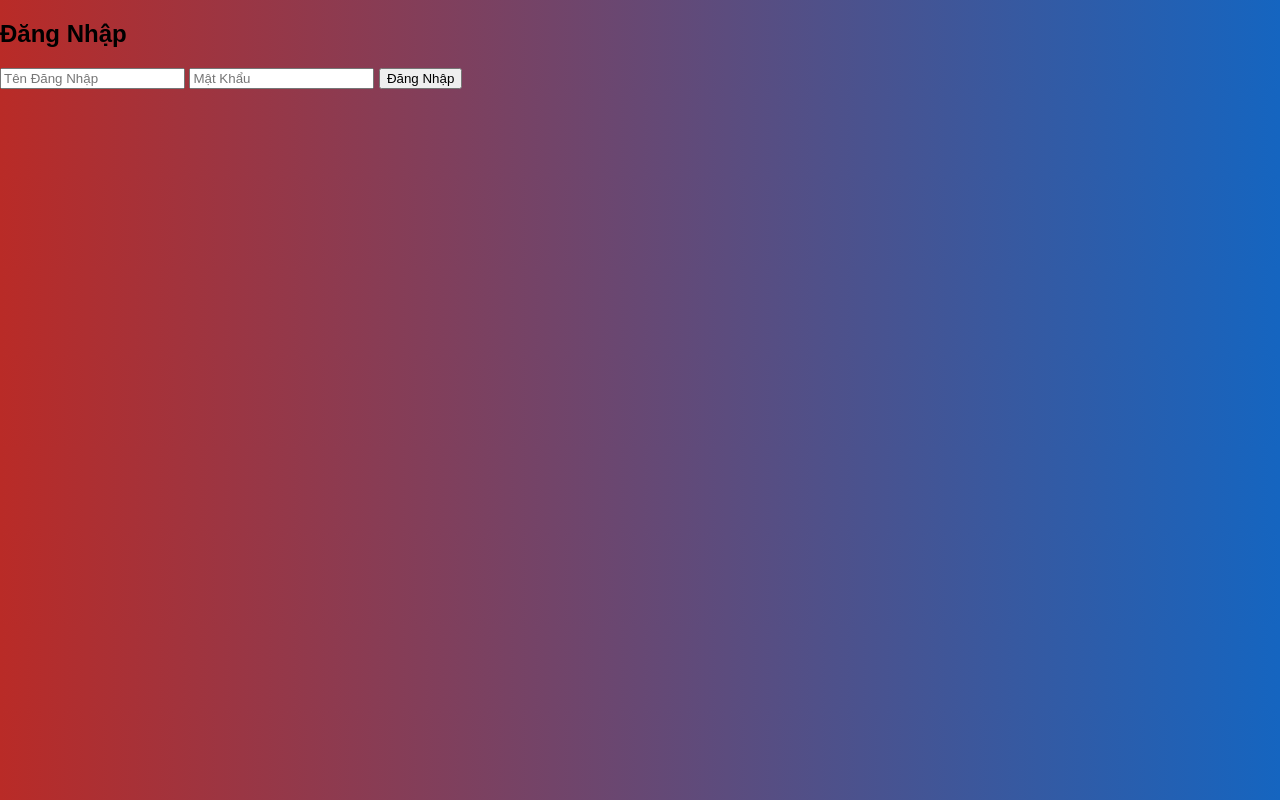
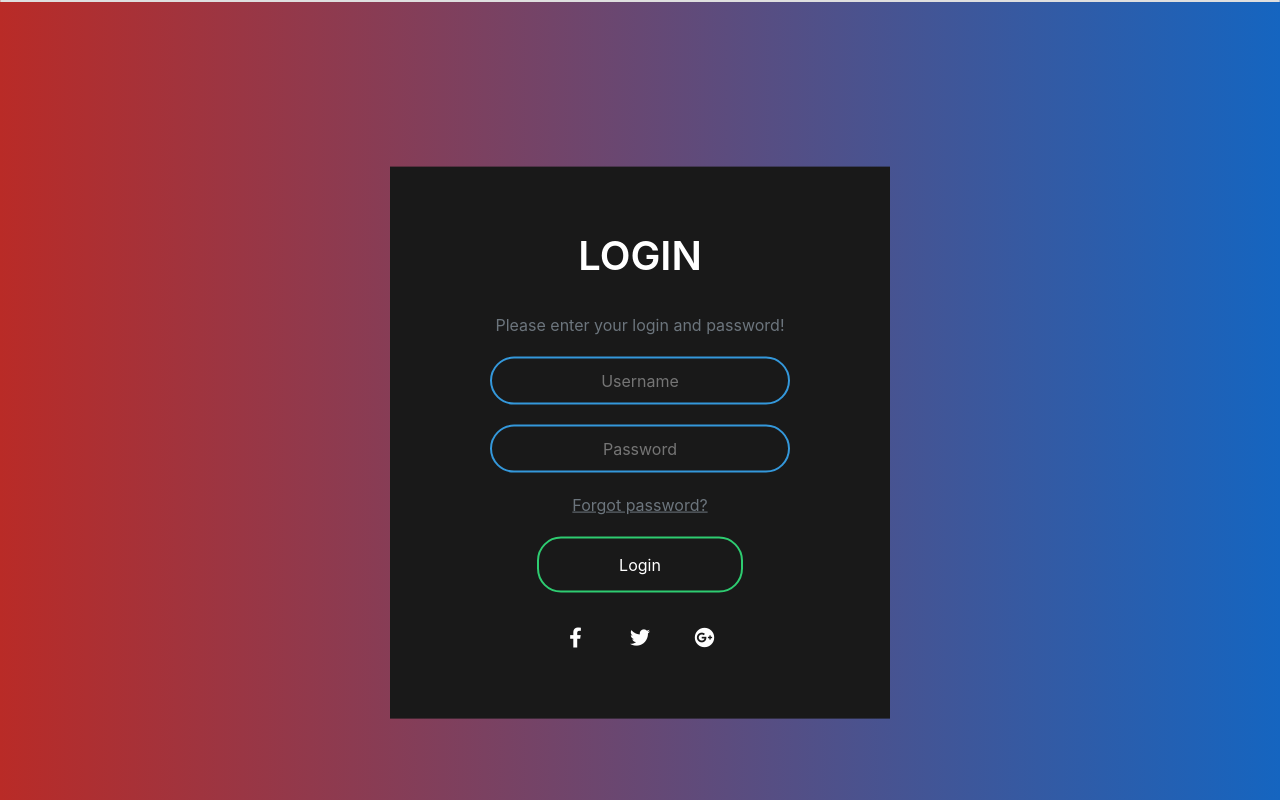
Before and after one commit to huyenlovemath/EmployeeManagement, a PHP site: page / in a window 1280 px wide. Run offline with PHP 8.4, Linux system fonts and the light colour scheme; some libraries are stand-ins or nearby versions.

Commit message:
design login and some colors

```diff
--- a/mvc/views/layout2.php
+++ b/mvc/views/layout2.php
@@ -6,8 +6,8 @@
         <meta charset='utf-8'>
         <meta name="viewport" content="width=device-width, initial-scale=1.0">
         <link rel="stylesheet" href='<?php echo ROOT_CSS?>css/<?php echo $data['page']?>.css'>
-        <link href='https://use.fontawesome.com/releases/v5.8.1/css/all.css'>
-        <link href='https://maxcdn.bootstrapcdn.com/bootstrap/4.0.0/css/bootstrap.min.css'>
+        <link rel="stylesheet"  href='https://use.fontawesome.com/releases/v5.8.1/css/all.css'>
+        <link rel="stylesheet"  href='https://maxcdn.bootstrapcdn.com/bootstrap/4.0.0/css/bootstrap.min.css'>
         <script src='https://stackpath.bootstrapcdn.com/bootstrap/4.0.0/js/bootstrap.bundle.min.js'></script>
         <script src='https://cdnjs.cloudflare.com/ajax/libs/jquery/3.2.1/jquery.min.js'></script>
 
--- a/mvc/views/pages/login.php
+++ b/mvc/views/pages/login.php
@@ -1,15 +1,28 @@
 
-<div class="signin">
-    <form action="<?php echo ROOT_LINK;?>Login" method="POST">
-        <h2>Đăng Nhập</h2>
+<div class="card">
+    <!-- <div class="" data-tilt="" style="will-change: transform; transform: perspective(300px) rotateX(0deg) rotateY(0deg);">
+        <img src="../../../public/images/img-01.png" alt="PNG">
+    </div> -->
+    <form action="<?php echo ROOT_LINK;?>Login" method="POST" class="box">
+        <h1>LOGIN</h1>
+
+        <p class="text-muted"> Please enter your login and password!</p>
         <?php if(isset($data['message'])){?>
             <div class="row">
                 <div class="message"><?php echo $data['message']['mess']?></div>
             </div>
         <?php } ?>
-        <input type="text" name="loginName" placeholder="Tên Đăng Nhập">
-        <input type="Password" name="password" placeholder="Mật Khẩu">
-        <button class="btn" type="submit">Đăng Nhập</button>
+
+        <input type="text" name="loginName" placeholder="Username">
+        <input type="Password" name="password" placeholder="Password">
+        <a class="forgot text-muted" href="#">Forgot password?</a>
+        <button class="btn" type="submit">Login</button>
+
+        <ul class="social-network social-circle">
+            <li><a href="#" class="icoFacebook" title="Facebook"><i class="fab fa-facebook-f"></i></a></li>
+            <li><a href="#" class="icoTwitter" title="Twitter"><i class="fab fa-twitter"></i></a></li>
+            <li><a href="#" class="icoGoogle" title="Google +"><i class="fab fa-google-plus"></i></a></li>
+        </ul>
     </form>
 </div>
 
@@ -26,12 +39,12 @@
             <div class="card">
                 <form class="box">
                     <h1>Login</h1>
-                    <?php if(isset($data['message'])){?>
-                        <div class="row">
-                            <div class="message"><?php echo $data['message']['mess']?></div>
-                        </div>
-                    <?php } ?>
-                    <p class="text-muted"> Please enter your login and password!</p> <input type="text" name="" placeholder="Username"> <input type="password" name="" placeholder="Password"> <a class="forgot text-muted" href="#">Forgot password?</a> <input type="submit" name="" value="Login" href="#">
+
+                    <p class="text-muted"> Please enter your login and password!</p>
+                    <input type="text" name="" placeholder="Username">
+                    <input type="password" name="" placeholder="Password">
+                    <a class="forgot text-muted" href="#">Forgot password?</a>
+                    <input type="submit" name="" value="Login" href="#">
                     <div class="col-md-12">
                         <ul class="social-network social-circle">
                             <li><a href="#" class="icoFacebook" title="Facebook"><i class="fab fa-facebook-f"></i></a></li>
--- a/public/css/header.css
+++ b/public/css/header.css
@@ -11,7 +11,8 @@ header .container {
   left: 0;
   z-index: 2;
 
-  background-color: #4B596C;
+  /* background-color: #4B596C; */
+  background-color:  #2a3442;
   border-bottom: 1px solid rgba(91, 108, 131, 0.616);
   box-shadow: 0 1px 1px 0 rgba(0, 0, 0, 0.2);
   margin: 0;
--- a/public/css/login.css
+++ b/public/css/login.css
@@ -1,20 +1,10 @@
-/* html {
+html {
 	margin: 0;
 	padding: 0;
 	width: 100%;
 	height: 100vh;
 }
-
-body{
-	margin: 0;
-	padding: 0;
-	width: 100%;
-	height: 100vh;
-	background: url('../images/login-bkg.jpg') 50% 50% no-repeat;
-	background-size: cover;
-	display: table;
-}
-
+/*
 .signin {
 	position: absolute;
 	top: 50%;
@@ -31,7 +21,7 @@ h2{
 	text-align: center;
 }
 
-input{
+/* input{
 	display: block;
 	width: 320px;
 	height: 50px;
@@ -45,9 +35,9 @@ input{
 	padding-left: 10px;
 	border-radius: 5px;
 	color :aliceblue;
-}
+} */
 
-button {
+/* button {
 	width:332px;
 	height:50px;
 	font-size:20px;
@@ -56,7 +46,7 @@ button {
 	color: #fff;
 	border: 0px;
 	border-radius: 5px;
-}
+} */
 
 .message {
 	font-size: 20px;
@@ -64,7 +54,25 @@ button {
 	text-align: center;
 	top:40%;
 	margin: 20px 0;
-} */
+}
+
+.box button {
+    background: none;
+    display: block;
+    margin: 20px auto;
+    text-align: center;
+    border: 2px solid #2ecc71;
+    border-radius: 24px;
+    padding: 14px 80px;
+    outline: none;
+    color: white;
+    transition: 0.25s;
+    cursor: pointer
+}
+
+.box button:hover {
+    background: #2ecc71
+}
 body {
     margin: 0;
     padding: 0;
@@ -73,28 +81,27 @@ body {
 }
 
 .box {
-    width: 500px;
+    width:500px;
     padding: 40px;
     position: absolute;
     top: 50%;
     left: 50%;
     background: #191919;
-    ;
+    transform: translateX(-50%) translateY(30%);
     text-align: center;
     transition: 0.25s;
-    margin-top: 100px
+    /* margin-top: 100px  */
 }
 
 .box input[type="text"],
 .box input[type="password"] {
-    border: 0;
     background: none;
     display: block;
     margin: 20px auto;
     text-align: center;
     border: 2px solid #3498db;
     padding: 10px 10px;
-    width: 250px;
+    width: 300px;
     outline: none;
     color: white;
     border-radius: 24px;
@@ -104,15 +111,17 @@ body {
 .box h1 {
     color: white;
     text-transform: uppercase;
-    font-weight: 500
+    font-weight: 600;
+    padding:25px;
 }
 
 .box input[type="text"]:focus,
 .box input[type="password"]:focus {
-    width: 300px;
-    border-color: #2ecc71
+    width: 350px;
+    border-color: #2ecc71;
+
 }
-
+/*
 .box input[type="submit"] {
     border: 0;
     background: none;
@@ -130,15 +139,15 @@ body {
 
 .box input[type="submit"]:hover {
     background: #2ecc71
-}
+} */
 
 .forgot {
-    text-decoration: underline
+    text-decoration: underline;
 }
 
 ul.social-network {
     list-style: none;
-    display: inline;
+    /* display: inline; */
     margin-left: 0 !important;
     padding: 0
 }
--- a/public/css/nav.css
+++ b/public/css/nav.css
@@ -32,7 +32,7 @@ nav{
     top: 60px;
     z-index: 1;
     transition: 0.4s ease-in;
-    background-color: #2c3a41;
+    background-color: #161e22;
 }
 
 #sidemenu > .fa:hover{
@@ -76,7 +76,7 @@ nav{
 }
 
 #sidemenu ul li a:hover .fa, #sidemenu ul li a:hover div{
-    color: #fff;
+    color: rgb(14, 235, 98);
 }
 
 /* Toggle menu on mobile size */
```
Also changed, not shown: mvc/views/pages/login-bkg.jpg (added), public/images/img-01.png (added).
